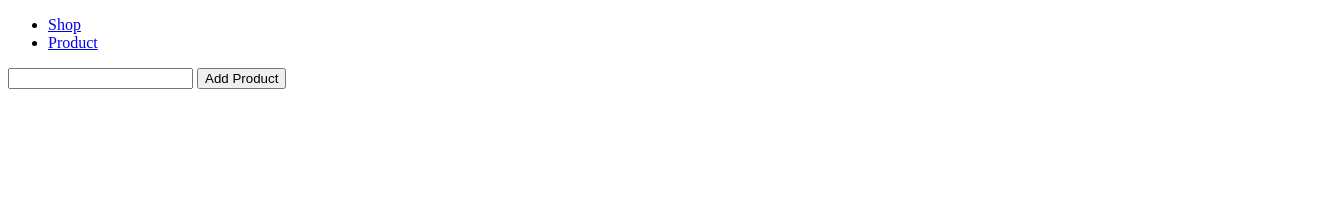
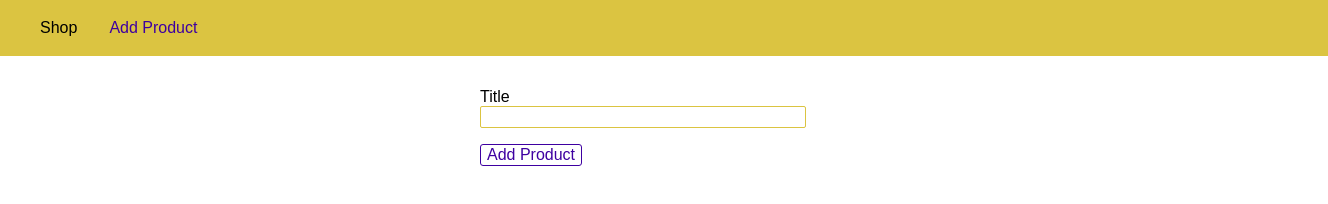
Before and after one commit to bhanupratap31/node-learn, a website: page views/add-product.html in a window 1280 px wide. Shown: the whole page, 1328 px wide, since content can reach past the window. Drawn offline with Linux system fonts and the light colour scheme.

Commit message:
adding css

```diff
--- a/views/add-product.html
+++ b/views/add-product.html
@@ -1,25 +1,117 @@
 <!DOCTYPE html>
 <html lang="en">
+
 <head>
     <meta charset="UTF-8">
     <meta name="viewport" content="width=device-width, initial-scale=1.0">
+    <meta http-equiv="X-UA-Compatible" content="ie=edge">
     <title>Add Product</title>
+    <style>
+        body {
+            padding: 0;
+            margin: 0;
+            font-family: sans-serif;
+        }
+
+        main {
+            padding: 1rem;
+        }
+
+        .main-header {
+            width: 100%;
+            height: 3.5rem;
+            background-color: #dbc441;
+            padding: 0 1.5rem;
+        }
+
+        .main-header__nav {
+            height: 100%;
+            display: flex;
+            align-items: center;
+        }
+
+        .main-header__item-list {
+            list-style: none;
+            margin: 0;
+            padding: 0;
+            display: flex;
+        }
+
+        .main-header__item {
+            margin: 0 1rem;
+            padding: 0;
+        }
+
+        .main-header__item a {
+            text-decoration: none;
+            color: black;
+        }
+
+        .main-header__item a:hover,
+        .main-header__item a:active,
+        .main-header__item a.active {
+            color: #3e00a1;
+        }
+
+        .product-form {
+            width: 20rem;
+            max-width: 90%;
+            margin: auto;
+        }
+
+        .form-control {
+            margin: 1rem 0;
+        }
+
+        .form-control label,
+        .form-control input {
+            display: block;
+            width: 100%;
+        }
+
+        .form-control input {
+            border: 1px solid #dbc441;
+            font: inherit;
+            border-radius: 2px;
+        }
+
+        button {
+            font: inherit;
+            border: 1px solid #3e00a1;
+            color: #3e00a1;
+            background: white;
+            border-radius: 3px;
+            cursor: pointer;
+        }
+
+        button:hover,
+        button:active {
+            background-color: #3e00a1;
+            color: white;
+        }
+    </style>
 </head>
+
 <body>
-    <header>
-        <nav>
-            <ul>
-                <li><a href ="/">Shop</a></li>
-                <li><a href ="/admin/add-product">Product</a></li>
+    <header class="main-header">
+        <nav class="main-header__nav">
+            <ul class="main-header__item-list">
+                <li class="main-header__item"><a href="/">Shop</a></li>
+                <li class="main-header__item"><a class="active" href="/admin/add-product">Add Product</a></li>
             </ul>
         </nav>
     </header>
 
     <main>
-        <form action ="/add-product" method = "POST">
-            <input type = "text" name = "title">
-            <button type = "submit">Add Product</button>
+        <form class="product-form" action="/admin/add-product" method="POST">
+            <div class="form-control">
+                <label for="title">Title</label>
+                <input type="text" name="title" id="title">
+            </div>
+
+            <button type="submit">Add Product</button>
         </form>
     </main>
 </body>
+
 </html>
```
Also changed, not shown: views/404.html (+61 -3 lines), views/shop.html (+56 -5 lines).
